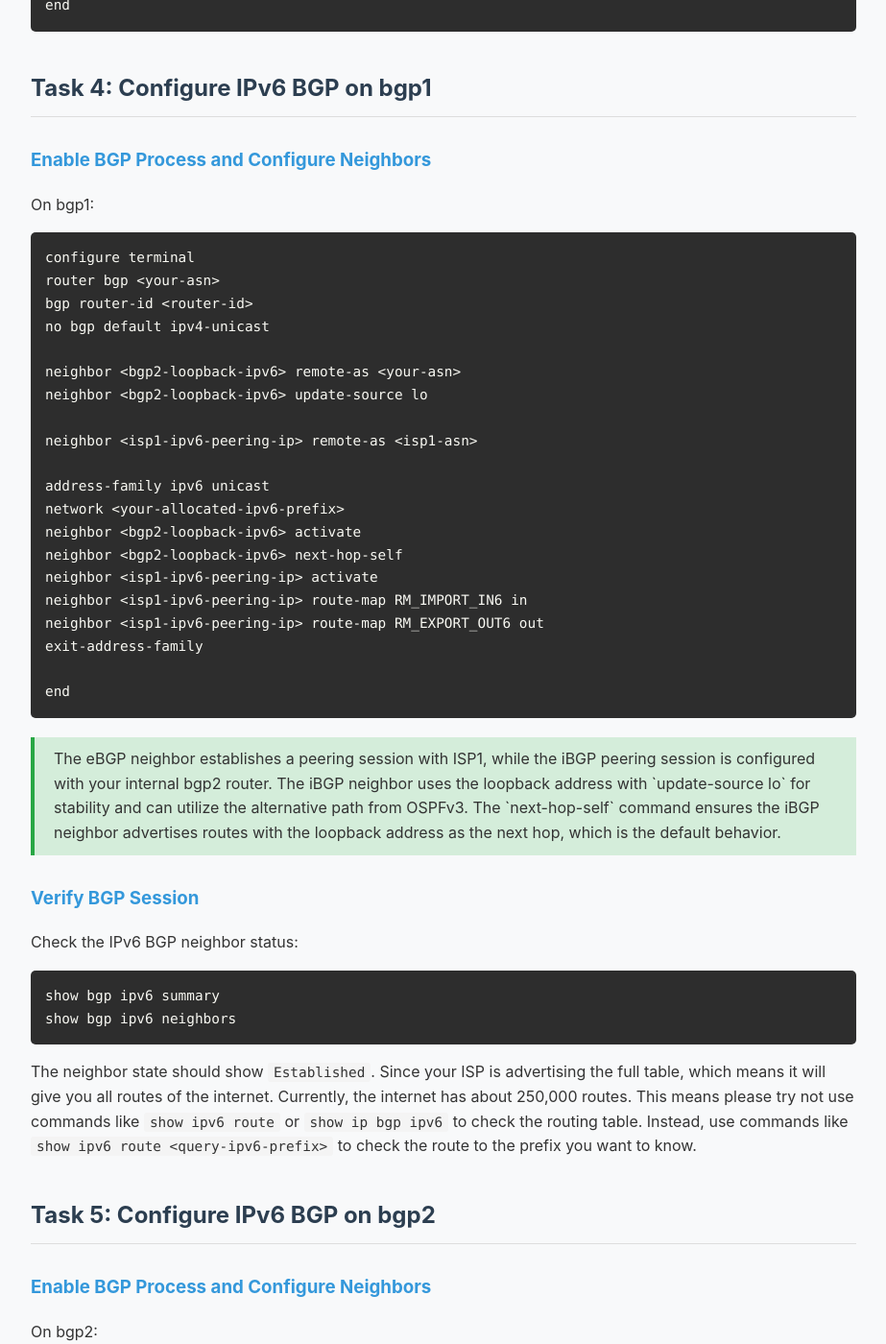
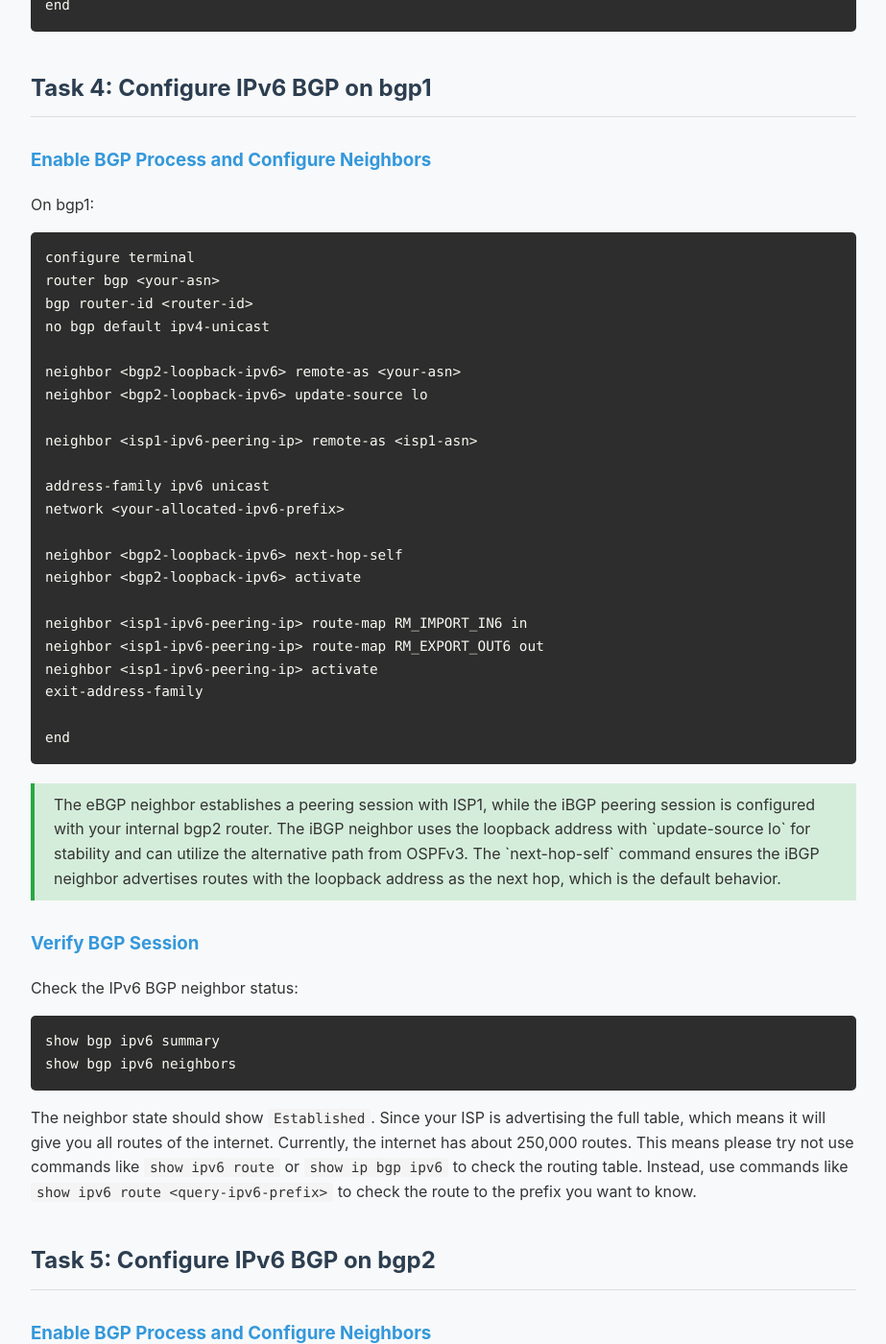
Before and after one commit to xxfwin/routing-lab, a Jekyll site: the page built from labs/lab-2.md, in a window 1280 px wide and 1400 px high, scrolled down 5655 px. Shown: the whole window at 96% size, without its empty margins (178-1101 px from the left). Built offline with Jekyll 4.4.1, drawn with Linux system fonts in a browser that asks for light colours; some of the changed text lies outside the part shown.

```diff
--- a/labs/lab-2.md
+++ b/labs/lab-2.md
@@ -220,11 +220,13 @@ neighbor <isp1-ipv6-peering-ip> remote-as <isp1-asn>
 
 address-family ipv6 unicast
 network <your-allocated-ipv6-prefix>
+
+neighbor <bgp2-loopback-ipv6> next-hop-self
 neighbor <bgp2-loopback-ipv6> activate
-neighbor <bgp2-loopback-ipv6> next-hop-self
-neighbor <isp1-ipv6-peering-ip> activate
+
 neighbor <isp1-ipv6-peering-ip> route-map RM_IMPORT_IN6 in
 neighbor <isp1-ipv6-peering-ip> route-map RM_EXPORT_OUT6 out
+neighbor <isp1-ipv6-peering-ip> activate
 exit-address-family
 
 end
@@ -264,11 +266,13 @@ neighbor <isp2-ipv6-peering-ip> remote-as <isp2-asn>
 
 address-family ipv6 unicast
 network <your-allocated-ipv6-prefix>
+
+neighbor <bgp1-loopback-ipv6> next-hop-self
 neighbor <bgp1-loopback-ipv6> activate
-neighbor <bgp1-loopback-ipv6> next-hop-self
-neighbor <isp2-ipv6-peering-ip> activate
+
 neighbor <isp2-ipv6-peering-ip> route-map RM_IMPORT_IN6 in
 neighbor <isp2-ipv6-peering-ip> route-map RM_EXPORT_OUT6 out
+neighbor <isp2-ipv6-peering-ip> activate
 exit-address-family
 
 end
```
Also changed, not shown: labs/lab-1.md (+2 -0 lines).
